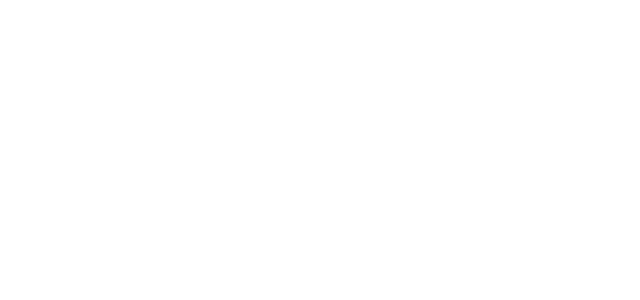
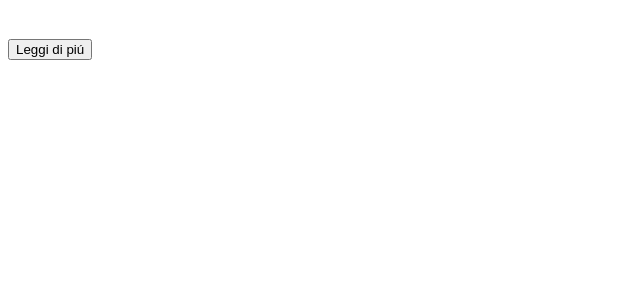
Before and after one commit to antoniorusso2/react-components, a React (Vite) app: page / in a window 1280 px wide. Shown: the top 300 px of the page, without its empty margins (0-640 px from the left). Built offline with nearby package versions, Linux system fonts and the light colour scheme.

Commit message:
ADD: jsx structure and components base html

```diff
--- a/src/App.jsx
+++ b/src/App.jsx
@@ -1,6 +1,14 @@
+import Main from './components/main-section/main.jsx';
+import Footer from './components/footer-section/footer.jsx';
+
 function App() {
-
-  return;
+  // console.log('test');
+  return (
+    <>
+      <Main />
+      <Footer />
+    </>
+  );
 }
 
 export default App;
--- /dev/null
+++ b/src/components/card/card.jsx
@@ -0,0 +1,21 @@
+function Card() {
+  return (
+    <div className="card">
+      <div className="card-head">
+        <img src="" alt="" />
+      </div>
+      <div className="card-body">
+        <div className="card-title">
+        </div>
+        <div className="card__text">
+
+        </div>
+        <button>
+          Leggi di piú
+        </button>
+      </div>
+    </div>
+  );
+}
+
+export default Card;
--- /dev/null
+++ b/src/components/footer-section/footer.jsx
@@ -0,0 +1,11 @@
+function Footer() {
+  return (
+    <footer>
+      <div className="container">
+
+      </div>
+    </footer>
+  );
+}
+
+export default Footer;
--- /dev/null
+++ b/src/components/main-section/main.jsx
@@ -0,0 +1,17 @@
+import Card from '../card/card.jsx';
+
+function Main() {
+  return (
+    <main>
+      <div className="container">
+        <h1>
+
+        </h1>
+        <Card />
+      </div>
+    </main>
+
+  );
+}
+
+export default Main;
```
